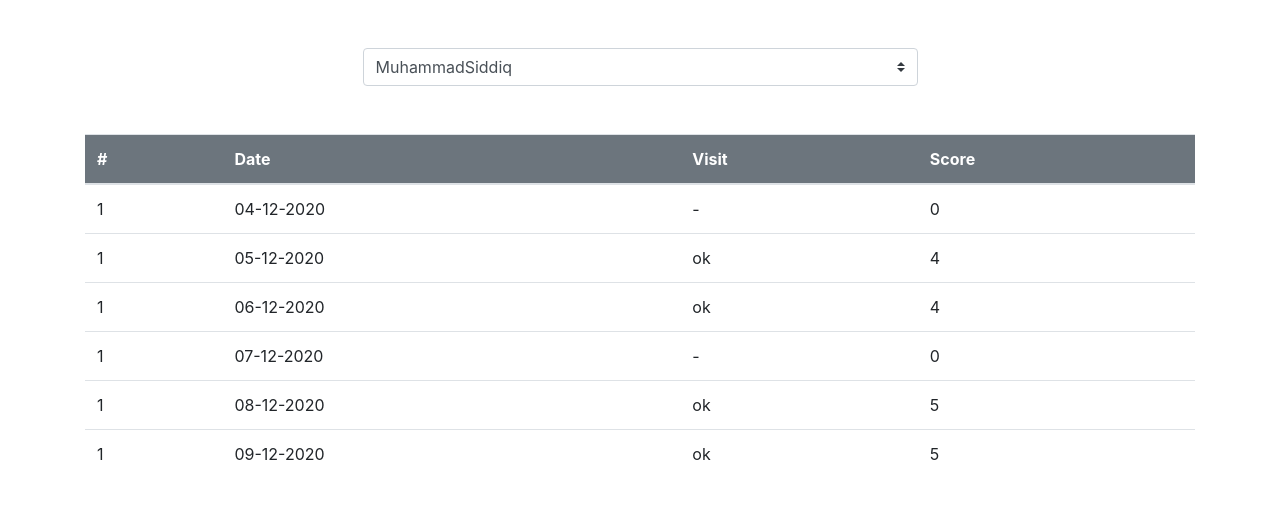
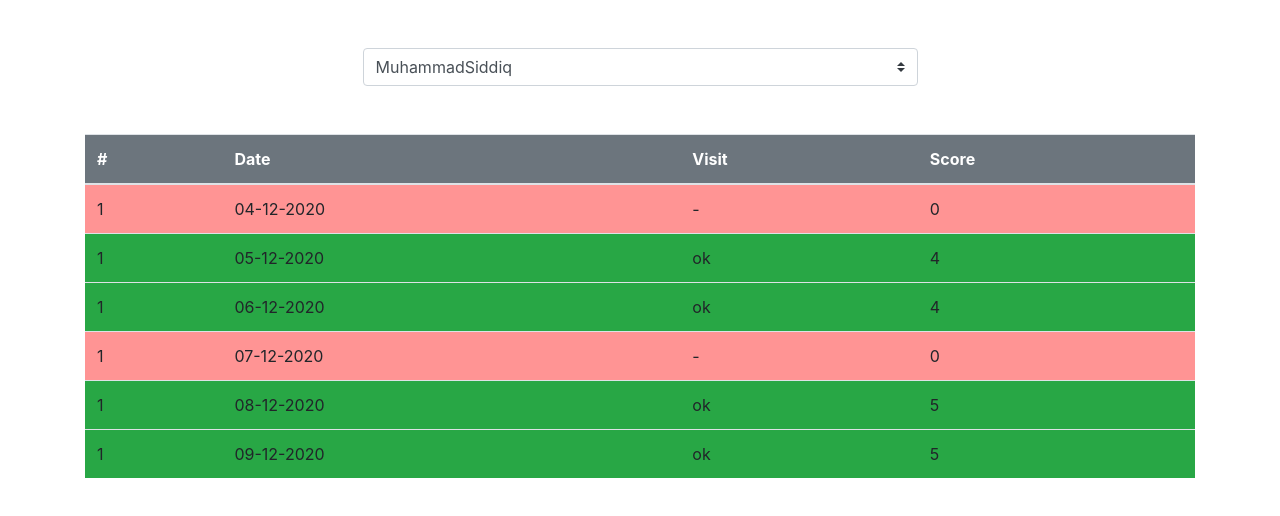
Before and after one commit to Muhammadboburshoh/attendance-react, a React (Create React App) app: page / in a window 1280 px wide. Shown: the top 516 px of the page. Built offline with nearby package versions, Linux system fonts and the light colour scheme.

Commit message:
Add style

```diff
--- a/public/index.html
+++ b/public/index.html
@@ -9,7 +9,7 @@
       name="description"
       content="Web site created using create-react-app"
     />
-    <link rel="apple-touch-icon" href="%PUBLIC_URL%/logo192.png" />
+    <!-- <link rel="apple-touch-icon" href="%PUBLIC_URL%/logo192.png" /> -->
     <!--
       manifest.json provides metadata used when your web app is installed on a
       user's mobile device or desktop. See https://developers.google.com/web/fundamentals/web-app-manifest/
--- a/src/App.css
+++ b/src/App.css
@@ -1,38 +1,3 @@
-.App {
-  text-align: center;
+.error-color {
+  background-color: #FF9494;
 }
-
-.App-logo {
-  height: 40vmin;
-  pointer-events: none;
-}
-
-@media (prefers-reduced-motion: no-preference) {
-  .App-logo {
-    animation: App-logo-spin infinite 20s linear;
-  }
-}
-
-.App-header {
-  background-color: #282c34;
-  min-height: 100vh;
-  display: flex;
-  flex-direction: column;
-  align-items: center;
-  justify-content: center;
-  font-size: calc(10px + 2vmin);
-  color: white;
-}
-
-.App-link {
-  color: #61dafb;
-}
-
-@keyframes App-logo-spin {
-  from {
-    transform: rotate(0deg);
-  }
-  to {
-    transform: rotate(360deg);
-  }
-}
--- a/src/App.jsx
+++ b/src/App.jsx
@@ -1,6 +1,7 @@
 import React from 'react';
-import {useState, useRef} from "react"
+import {useState} from "react"
 import "../node_modules/bootstrap/dist/css/bootstrap.min.css"
+import "./App.css"
 
 const users = [
     { id: 1, username: 'MuhammadSiddiq' },
@@ -77,12 +78,10 @@ function App() {
   let userId = 1;
 
   const [filtered, setFilter] = useState(data.filter(object => object.getUserId === 1))
-  const htmlElement = useRef()
-  const [dataFilter, setDataFilter] = useState([])
 
   const renderUsersAbout = (evt) => {
-       userId = Number(document.getElementById('userSelect').value)
-      setFilter(data.filter(object => object.getUserId === userId))
+    userId = Number(document.getElementById('userSelect').value)
+    setFilter(data.filter(object => object.getUserId === userId))
   }
 
   return (
@@ -109,21 +108,8 @@ function App() {
       <tbody className="users-result-about">
         {
           filtered.map((data) => {
-            // setDataFilter([data])
             return (
-              <tr ref={htmlElement} key={data.id}>
-                {
-                  /* dataFilter.map((dataVisit) => {
-                    console.log(dataVisit);
-                    if (dataVisit.visit) {
-                      console.log("ab")
-                      // htmlElement.current.classList.add("bg-success")
-                    } else {
-                      // htmlElement.current.classList.add("bg-danger")
-                      console.log("ba")
-                    }
-                  }) */
-                }
+              <tr className={data.visit ? "bg-success" : "error-color"} key={data.id}>
                 <td>{data.getUserId}</td>
                 <td>{data.visitDay}</td>
                 <td>{data.visit ? "ok" : "-"}</td>
@@ -131,7 +117,6 @@ function App() {
               </tr>
             )
           })
-
         }
 
       </tbody>
```
Also changed, not shown: 1 other file (tests, documents, lock files or other folders).
